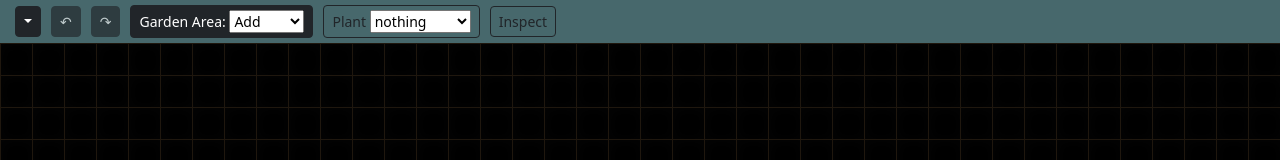
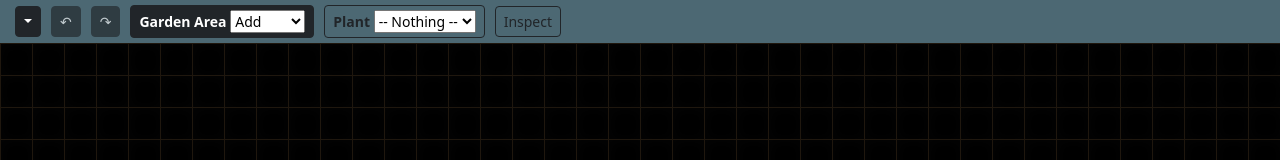
Before and after one commit to colorsolid/react-tsx-garden-plotter, a React (Create React App) app: page / in a window 1280 px wide. Shown: the top 160 px of the page. Built offline with nearby package versions, Linux system fonts and the light colour scheme.

Commit message:
further style, organized toolbar component

```diff
--- a/src/components/Toolbar.tsx
+++ b/src/components/Toolbar.tsx
@@ -4,6 +4,7 @@ import Button from 'react-bootstrap/Button';
 import {plantTypes} from '../Global';
 import {Dropdown, Tooltip} from "react-bootstrap";
 import {OverlayTrigger} from "react-bootstrap";
+import {ReactComponent} from "*.svg";
 
 const plantTypesKeys = Object.keys(plantTypes).sort();
 plantTypesKeys.splice(0, 0, plantTypesKeys.splice(plantTypesKeys.indexOf('nothing'))[0]);
@@ -45,12 +46,9 @@ export function Toolbar(
         _import,
         _export
     }: ToolBarProps) {
+
+    const optionsDropdown = () => {
         return (
-        <div id={'toolbar'}>
-            <input id="file-upload" type="file" accept=".json"></input>
-            <label htmlFor="file-upload" className="d-none">
-                <span>import</span>
-            </label>
             <Dropdown>
                 <Dropdown.Toggle variant={'dark'} size={'sm'} id={'toolbar-dropdown'}>
                 </Dropdown.Toggle>
@@ -67,8 +65,13 @@ export function Toolbar(
                     </Dropdown.Item>
                 </Dropdown.Menu>
             </Dropdown>
+        );
+    }
 
-            <OverlayTrigger placement={'bottom'} overlay={<Tooltip>undo</Tooltip>}>
+    const undoAndRedo = () => {
+        return (
+            <React.Fragment>
+                <OverlayTrigger placement={'bottom'} overlay={<Tooltip>Undo</Tooltip>}>
                     <Button variant={'dark'}
                             size={'sm'}
                             onClick={undo.call}
@@ -77,7 +80,7 @@ export function Toolbar(
                         ↶
                     </Button>
                 </OverlayTrigger>
-            <OverlayTrigger placement={'bottom'} overlay={<Tooltip>redo</Tooltip>}>
+                <OverlayTrigger placement={'bottom'} overlay={<Tooltip>Redo</Tooltip>}>
                     <Button variant={'dark'}
                             size={'sm'}
                             onClick={redo.call}
@@ -86,13 +89,23 @@ export function Toolbar(
                         ↷
                     </Button>
                 </OverlayTrigger>
-            {/*<div className={'toolbar-divider'}></div>*/}
+            </React.Fragment>
+        );
+    }
+
+    const gardenToolSelector = () => {
+        const plantAreaToolSelected = ['add-plant-area', 'remove-plant-area'].includes(selectedMode);
+
+        return (
             <Button
-                variant={['add-plant-area', 'remove-plant-area'].includes(selectedMode) ? 'dark' : 'outline-dark'}
+                variant={plantAreaToolSelected ? 'dark' : 'outline-dark'}
                 size={'sm'}
-                onClick={() => changeModeAndType((document.getElementById('garden-mode-select') as HTMLSelectElement)!.value, selectedType)}
+                onClick={() => changeModeAndType(
+                    (document.getElementById('garden-mode-select') as HTMLSelectElement)!.value, selectedType
+                )}
+                className={'fw-bold'}
             >
-                garden area:&nbsp;
+                garden area&nbsp;
                 <select
                     id={'garden-mode-select'}
                     value={selectedMode}
@@ -109,11 +122,16 @@ export function Toolbar(
                     </option>
                 </select>
             </Button>
-            {/*<div className={'toolbar-divider'}></div>*/}
+        );
+    }
+
+    const plantToolSelector = () => {
+        return (
             <Button variant={selectedMode === 'plant' ? 'dark' : 'outline-dark'}
                     size={'sm'}
                     onClick={() => changeModeAndType('plant', (
                         document.querySelector('#plant-select') as HTMLInputElement)!.value)}
+                    className={'fw-bold'}
             >
                 plant&nbsp;
                 <select
@@ -124,15 +142,32 @@ export function Toolbar(
                     }}
                 >
                     {plantTypesKeys.map((type: string) =>
-                        <option key={`option-${type}`}>
-                            {type}
+                        <option value={type} key={`option-${type}`}>
+                            {(type === 'nothing' ? '-- ' : '') + type.charAt(0).toUpperCase() + type.slice(1)
+                            + (type === 'nothing' ? ' --' : '')}
+
                         </option>
                     )}
                 </select>
             </Button>
+        );
+    }
+
+    return (
+        <div id={'toolbar'}>
+            <input id="file-upload" type="file" accept=".json"></input>
+            <label htmlFor="file-upload" className="d-none">
+                <span>import</span>
+            </label>
+
+            {optionsDropdown()}
+            {undoAndRedo()}
+            {gardenToolSelector()}
+            {plantToolSelector()}
+
             {isMobile && <Button
                 size={'sm'}
-                variant={selectedMode === 'inspect' ? 'primary' : 'outline-dark'}
+                variant={selectedMode === 'inspect' ? 'dark' : 'outline-dark'}
                 onClick={() => changeModeAndType('inspect', selectedType)}
             >
                 inspect
@@ -141,10 +176,12 @@ export function Toolbar(
                 selectionStarted &&
                 <Button variant={'dark'} size={'sm'} onClick={() => cancelSelection()}>cancel</Button>
             }
-            {/*<div className={'toolbar-divider'}></div>*/}
             <span className={'toolbar-info'}>
                         <span
-                            className={'coordinates'}>{hoverCoordinates ? '(' + hoverCoordinates.map(coordinate => coordinate + 1).reverse().join(', ') + ')' : ''}
+                            className={'coordinates'}>{
+                            hoverCoordinates ? '(' + hoverCoordinates
+                                .map(coordinate => coordinate + 1).reverse().join(', ') + ')' : ''
+                        }
                         </span>
                 &nbsp;{hoverType !== 'nothing' ? hoverType : ''}
             </span>
--- a/src/index.css
+++ b/src/index.css
@@ -21,7 +21,7 @@ code {
 #toolbar {
     text-transform: capitalize;
     padding-left: 10px;
-    background-color: #47686c;
+    background-color: #4c6873;
     color: white;
     -webkit-user-select: none; /* Safari */
     -ms-user-select: none; /* IE 10 and IE 11 */
```
Also changed, not shown: src/App.tsx (+11 -10 lines). Lines whose indentation alone changed are shown as unchanged.
